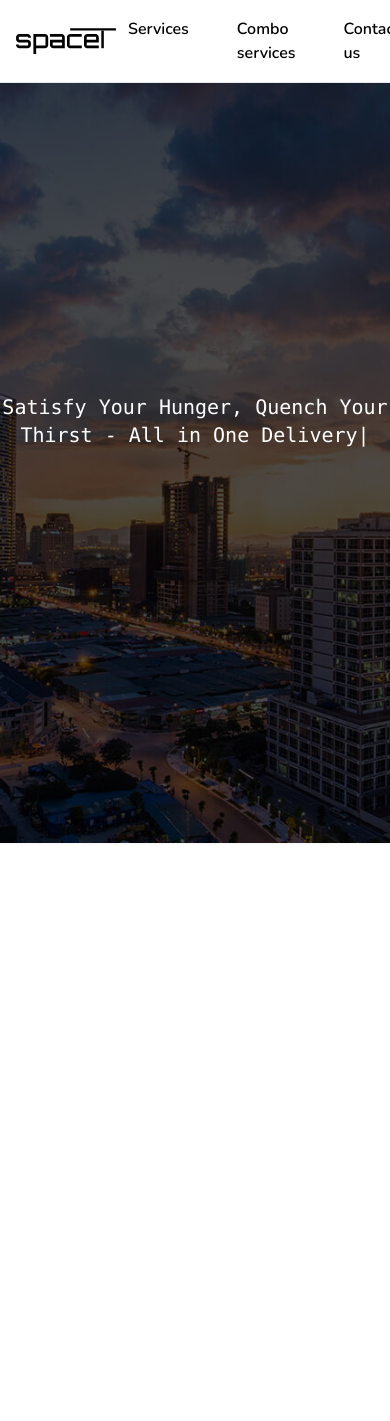
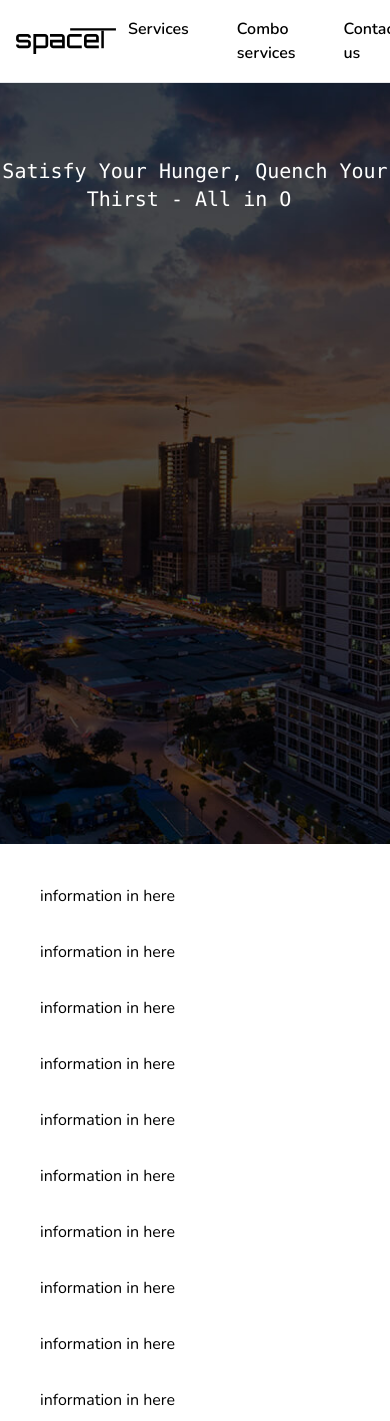
Before and after one commit to PhucHuuDang/Services4Students, a Next.js app: page / in a window 390 px wide. Shown: the top 1421 px of the page. Before the commit the page ends 844 px from the top, so only its background shows below. Built offline with nearby package versions, Linux system fonts and the light colour scheme.

Commit message:
move Banner component to main page & responsive design

```diff
--- a/app/components/modals/SearchModal.tsx
+++ b/app/components/modals/SearchModal.tsx
@@ -259,11 +259,16 @@ const SearchModal = () => {
                     Content of search Content of search Content of search
                   </div>
                 </div>
-
-                <SearchItem
-                  onClick={() => {}}
-                  label="Content of the search functionality"
-                />
+                <>
+                  <SearchItem
+                    onClick={() => {}}
+                    label="Content of the search functionality"
+                  />
+                  <SearchItem
+                    onClick={() => {}}
+                    label="Content of the search functionality"
+                  />
+                </>
               </div>
             </div>
           </div>
--- a/app/components/navbar/Banner.tsx
+++ b/app/components/navbar/Banner.tsx
@@ -5,7 +5,9 @@ import { TypeAnimation } from "react-type-animation";
 
 const Banner = () => {
   return (
-    <div className="w-full overflow-hidden z-0">
+    <div className="w-full xl:h-screen lg:h-[100vh] md:h-[95vh] h-[100vh] z-0 overflow-hidden">
+      {/* <div className="bg-cover bg-center"> */}
+      <div className="relative xl:pb-[55%] lg:pb-[70%] md:pb-[75%] sm:pb-[90%] pb-[95%] ">
         <Image
           src="/images/main-banner.jpeg"
           alt="banner"
@@ -13,11 +15,14 @@ const Banner = () => {
           height={0}
           sizes="100vw"
           // style={{ width: "100%", height: "400px", objectFit: "cover" }}
-        className="w-full h-[90vh] object-cover"
+          // style={{ imageRendering: "100px", }}
+          className="absolute top-0 w-full h-screen object-cover  "
         />
+        {/* </div> */}
         <h1
           className="
               absolute
+              block
               text-xl
               font-mono
               font-medium
@@ -28,6 +33,7 @@ const Banner = () => {
               -translate-y-1/2
               text-center
               w-full
+
           "
         >
           <TypeAnimation
@@ -51,6 +57,7 @@ const Banner = () => {
           />
         </h1>
       </div>
+    </div>
   );
 };
 
--- a/app/components/navbar/Navbar.tsx
+++ b/app/components/navbar/Navbar.tsx
@@ -34,9 +34,17 @@ const Navbar = () => {
           </div>
         </Container>
       </div>
-      <div className="z-0 block">
+      {/* <div className="z-0 block h-screen overflow-hidden ">
         <Banner />
-      </div>
+      </div> */}
+      {/* <Container>
+        <div className="absolute block bottom-0 left-0 right-0 bg-white max-h-0">
+          <div className="mt-10 p-20">
+            <div>information in here</div>
+            <div>information in here</div>
+          </div>
+        </div>
+      </Container> */}
     </div>
   );
 };
--- a/app/page.tsx
+++ b/app/page.tsx
@@ -2,14 +2,36 @@ import Navbar from "./components/navbar/Navbar";
 import ClientOnly from "./components/ClientOnly";
 import Container from "./components/Container";
 import ListingCard from "./components/inputs/ListingCard";
+import Banner from "./components/navbar/Banner";
 
 export default function Home() {
   return (
     <ClientOnly>
+      <div
+        className="
+          z-0
+          w-full
+          h-auto
+      "
+      >
+        <div className="">
+          <Banner />
+        </div>
         <Container>
           <div
             className="
-            pt-24
+              absolute
+              block
+              bottom-0
+              left-0
+              right-0
+              bg-white
+              max-h-0
+              "
+          >
+            <div
+              className="
+                  p-10
                   grid
                   gird-cols-1
                   sm:grid-cols-2
@@ -18,11 +40,54 @@ export default function Home() {
                   xl:grid-cols-5
                   2xl:grid-cols-6
                   gap-8
+
                   "
             >
-          <ListingCard />
+              <div>information in here</div>
+              <div>information in here</div>
+              <div>information in here</div>
+              <div>information in here</div>
+              <div>information in here</div>
+              <div>information in here</div>
+              <div>information in here</div>
+              <div>information in here</div>
+              <div>information in here</div>
+              <div>information in here</div>
+              <div>information in here</div>
+              <div>information in here</div>
+              <div>information in here</div>
+              <div>information in here</div>
+              <div>information in here</div>
+              <div>information in here</div>
+              <div>information in here</div>
+              <div>information in here</div>
+              <div>information in here</div>
+              <div>information in here</div>
+              <div>information in here</div>
+              <div>information in here</div>
+              <div>information in here</div>
+              <div>information in here</div>
+              <div>information in here</div>
+              <div>information in here</div>
+              <div>information in here</div>
+              <div>information in here</div>
+              <div>information in here</div>
+              <div>information in here</div>
+              <div
+                className="
+                text-blue-400
+                font-normal
+                text-lg
+
+                "
+              >
+                Set style for the text
+              </div>
+              <div>information in here</div>
+            </div>
           </div>
         </Container>
+      </div>
     </ClientOnly>
   );
 }
```
Lines whose indentation alone changed are shown as unchanged.
